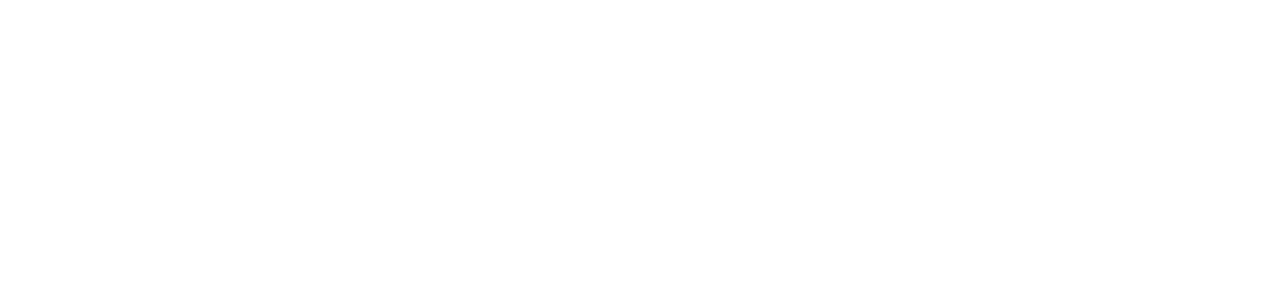
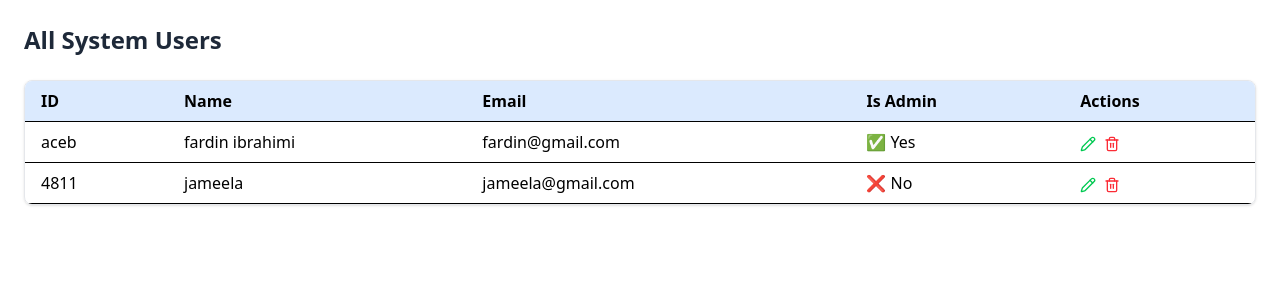
Before and after one commit to fiafghan/internet-users-ms-frontend, a React (Vite) app: page /system-users in a window 1280 px wide. Before the commit this address had no page. Shown: the top 300 px of the page. Built offline with nearby package versions, Linux system fonts and the light colour scheme; data requests are answered from the project's data file.

Commit message:
all systems users page was made for admin users. edit and delete functions were working but the password changing ability was not added. then i will add another feature to enable the admin user to change the passwords of other users.

```diff
--- a/src/App.tsx
+++ b/src/App.tsx
@@ -6,6 +6,7 @@
 import AddViolation from "./AddViolation"
 import PrivateRoute from "./PrivateRoute"
 import Settings from "./Settings"
+import SystemUsersPage from "./SystemUsersPage"
 
 function App() {
 
@@ -15,6 +16,7 @@
       <Route path="/register" element={<RegisterForm />} />
       <Route path="/login" element={<LoginForm />} />
       <Route path="/adduser" element={<PrivateRoute><InternetUserAddForm /></PrivateRoute>} />
+      <Route path="/system-users" element={<SystemUsersPage />} />
       <Route path="/addviolation" element={<PrivateRoute><AddViolation /></PrivateRoute>} />
       <Route path="/settings" element={<PrivateRoute><Settings /></PrivateRoute>} />
       <Route
--- /dev/null
+++ b/src/SystemUsersPage.tsx
@@ -0,0 +1,144 @@
+import { useEffect, useState } from "react";
+import axios from "axios";
+import { Pencil, Trash2 } from "lucide-react";
+
+interface User {
+  id: number;
+  name: string;
+  email: string;
+  isAdmin: boolean;
+}
+
+export default function SystemUsersPage() {
+  const [users, setUsers] = useState<User[]>([]);
+  const [editUser, setEditUser] = useState<User | null>(null);
+  const [showEditModal, setShowEditModal] = useState(false);
+
+
+  const handleEditClick = (user: User) => {
+    setEditUser(user);
+    setShowEditModal(true);
+  };
+
+  const handleSaveEdit = () => {
+    if (!editUser) return;
+
+    axios.put(`http://localhost:3000/users/${editUser.id}`, editUser)
+        .then(() => {
+        setUsers((prev) =>
+            prev.map((u) => (u.id === editUser.id ? editUser : u))
+        );
+        setShowEditModal(false);
+        });
+    };
+
+    const handleDelete = (id: number) => {
+        if (confirm("Are you sure you want to delete this user?")) {
+            axios.delete(`http://localhost:3000/users/${id}`).then(() => {
+            setUsers((prev) => prev.filter((u) => u.id !== id));
+            });
+        }
+    };
+
+  useEffect(() => {
+    axios.get("http://localhost:3000/users").then((res) => {
+      setUsers(res.data);
+    });
+  }, []);
+
+  return (
+    <div className="p-6">
+      <h1 className="text-2xl font-bold mb-6 text-gray-800">All System Users</h1>
+
+      <div className="overflow-x-auto rounded-lg shadow border border-gray-200">
+        <table className="w-full text-left border-collapse">
+          <thead className="bg-blue-100">
+            <tr>
+              <th className="px-4 py-2 border-b">ID</th>
+              <th className="px-4 py-2 border-b">Name</th>
+              <th className="px-4 py-2 border-b">Email</th>
+              <th className="px-4 py-2 border-b">Is Admin</th>
+              <th className="px-4 py-2 border-b">Actions</th>
+            </tr>
+          </thead>
+          <tbody>
+            {users.map((user) => (
+              <tr key={user.id} className="hover:bg-gray-50">
+                <td className="px-4 py-2 border-b">{user.id}</td>
+                <td className="px-4 py-2 border-b">{user.name}</td>
+                <td className="px-4 py-2 border-b">{user.email}</td>
+                <td className="px-4 py-2 border-b">
+                  {user.isAdmin ? "✅ Yes" : "❌ No"}
+                </td>
+                <td className="px-4 py-2 border-b space-x-2">
+                <button onClick={() => handleEditClick(user)} className="text-green-500">
+                    <Pencil className="w-4 h-4 inline" />
+                </button>
+                <button onClick={() => handleDelete(user.id)} className="text-red-500">
+                    <Trash2 className="w-4 h-4 inline" />
+                </button>
+                </td>
+              </tr>
+            ))}
+          </tbody>
+        </table>
+                    {showEditModal && editUser && (
+            <div className="fixed inset-0 bg-black bg-opacity-40 flex items-center justify-center z-50">
+                <div className="bg-white rounded-xl p-6 w-full max-w-md shadow-lg space-y-4">
+                <h2 className="text-xl font-bold">Edit User</h2>
+                <div className="space-y-2">
+                    <label className="block">
+                    Name:
+                    <input
+                        type="text"
+                        value={editUser.name}
+                        onChange={(e) =>
+                        setEditUser({ ...editUser, name: e.target.value })
+                        }
+                        className="w-full border px-3 py-1.5 rounded"
+                    />
+                    </label>
+                    <label className="block">
+                    Email:
+                    <input
+                        type="email"
+                        value={editUser.email}
+                        onChange={(e) =>
+                        setEditUser({ ...editUser, email: e.target.value })
+                        }
+                        className="w-full border px-3 py-1.5 rounded"
+                    />
+                    </label>
+                    <label className="flex items-center space-x-2">
+                    <input
+                        type="checkbox"
+                        checked={editUser.isAdmin}
+                        onChange={(e) =>
+                        setEditUser({ ...editUser, isAdmin: e.target.checked })
+                        }
+                    />
+                    <span>Is Admin</span>
+                    </label>
+                </div>
+                <div className="flex justify-end space-x-3 pt-4">
+                    <button
+                    onClick={() => setShowEditModal(false)}
+                    className="px-4 py-2 border rounded"
+                    >
+                    Cancel
+                    </button>
+                    <button
+                    onClick={handleSaveEdit}
+                    className="px-4 py-2 bg-blue-600 text-white rounded"
+                    >
+                    Save
+                    </button>
+                </div>
+                </div>
+            </div>
+            )}
+
+      </div>
+    </div>
+  );
+}
--- a/src/components/Sidebar.tsx
+++ b/src/components/Sidebar.tsx
@@ -18,14 +18,26 @@
   { id: 1, label: "All Users", icon: <Users className="w-5 h-5" />, path: "/" },
   { id: 2, label: "Add User", icon: <User className="w-5 h-5" />, path: "/adduser" },
   { id: 3, label: "Violation Form", icon: <AlertOctagon className="w-5 h-5" />, path: "/addviolation" },
+
+  // ✅ Add System User (admin only)
   ...(isAdmin ? [{
     id: 4,
     label: "Add System User",
     icon: <User className="w-5 h-5" />,
     path: "/register",
   }] : []),
-      { id: 5, label: "Settings", icon: <Settings className="w-5 h-5" />, path: "/settings" },
+
+  // ✅ All System Users (admin only)
+  ...(isAdmin ? [{
+    id: 5,
+    label: "All System Users",
+    icon: <Users className="w-5 h-5" />,
+    path: "/system-users",
+  }] : []),
+
+  { id: 6, label: "Settings", icon: <Settings className="w-5 h-5" />, path: "/settings" },
 ];
+
 
   return (
     <aside className="w-64 min-h-screen bg-blue-400 text-white flex flex-col">
```
Lines whose indentation alone changed are shown as unchanged.
